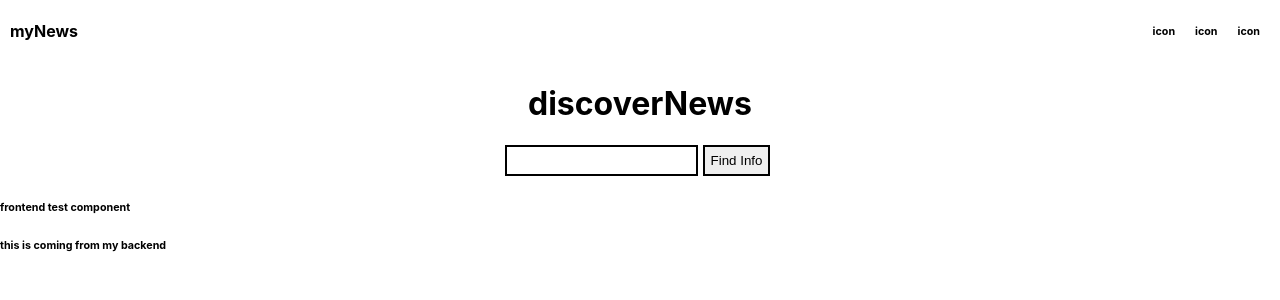
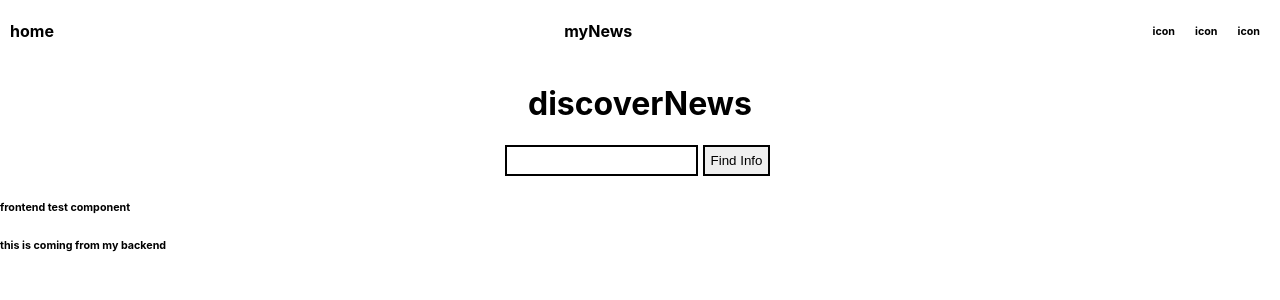
Before and after one commit to ahawkz/discover-podcasts-frontend, a React (Create React App) app: page / in a window 1280 px wide. Shown: the top 300 px of the page. Built offline with nearby package versions, Linux system fonts and the light colour scheme; no server answers.

Commit message:
toggle function works between mynews and home

```diff
--- a/src/App.js
+++ b/src/App.js
@@ -1,16 +1,56 @@
 import React from 'react';
-import Test from './components/Test.js'
-import Search from './components/Search.js'
-import Header from './components/Header.js'
+// components
+import Test from './components/Test.js';
+import Search from './components/Search.js';
+import  Header from './components/Header.js';
+import MyNews from  './components/MyNews.js'
 
-function App() {
-  return (
-    <div className="App">
-        < Header/>
-        < Search />
+
+// ==== COMPONENT CLASS ==== //
+
+class App extends React.Component {
+  constructor(props){
+    super(props)
+    this.state = {
+      view: {
+        page: 'home',
+        pageTitle: 'discover'
+      }
+    }
+  }
+  handleView = (view) => {
+    let pageTitle = ''
+    switch (view) {
+      case 'home':
+        pageTitle = 'discoverNews'
+        break
+      case 'myNews':
+        pageTitle = 'myNews'
+        break
+      default:
+        break
+    }
+    this.setState({
+      view: {
+        page: view,
+        pageTitle: pageTitle
+      }
+    })
+  }
+  render(){
+    return (
+      <div className="App">
+        < Header handleView={this.handleView}/>
+        { this.state.view.page === 'home' ? < Search
+          view={this.state.view}
+          handleView = {this.handleView}
+          /> : < MyNews />}
+
+
         < Test/>
-    </div>
-  );
+      </div>
+    )
+  }
 }
 
 export default App;
--- a/src/components/Header.js
+++ b/src/components/Header.js
@@ -3,8 +3,15 @@ import React from 'react';
 class Header extends React.Component {
   render(){
     return(
-      <header className="header">
-        <a href=""><h4>myNews</h4></a>
+      <header>
+        <h4
+          onClick={() => {
+            this.props.handleView('home')}}
+        >home</h4>
+        <h4
+          onClick={() => {
+            this.props.handleView('myNews')}}
+        >myNews</h4>
         <div className="social-icons">
           <a href=""><h6>icon</h6></a>
           <a href=""><h6>icon</h6></a>
--- /dev/null
+++ b/src/components/MyNews.js
@@ -0,0 +1,13 @@
+import React from 'react';
+
+class MyNews extends React.Component {
+  render(){
+    return(
+      <div>
+        <h1>myNews!!!!</h1>
+      </div>
+    )
+  }
+}
+
+export default MyNews;
--- a/src/components/Search.js
+++ b/src/components/Search.js
@@ -12,7 +12,10 @@ class Search extends React.Component {
     }
     this.handleChange = this.handleChange.bind(this)
     this.handleSubmit = this.handleSubmit.bind(this)
-  } //end constructor
+  }
+  // ==============
+  // HANDLERS
+  // ==============
   handleChange(event){
     this.setState({[event.target.id]: event.target.value})
   }
@@ -33,6 +36,9 @@ class Search extends React.Component {
     )
     })
   }
+  // ==============
+  // RENDER
+  // ==============
   render(){
     return(
       <React.Fragment>
--- a/src/components/Test.js
+++ b/src/components/Test.js
@@ -6,19 +6,19 @@ class Test extends React.Component {
     this.state = {message: ''}
   }
   componentDidMount(){
-    // fetch('https://discover-podcasts.herokuapp.com/test')
-    // .then(data => {
-    //   return data.json()
-    // })
-    // .then(json => {
-    //   console.log(json)
-    //   this.setState({
-    //     message: json
-    //   })
-    // })
-    // .catch(error => {
-    //   console.log(error)
-    // })
+    fetch('https://discover-podcasts.herokuapp.com/test')
+    .then(data => {
+      return data.json()
+    })
+    .then(json => {
+      console.log(json)
+      this.setState({
+        message: json
+      })
+    })
+    .catch(error => {
+      console.log(error)
+    })
   }
   render(){
     return(
```
Also changed, not shown: src/components/MyPods.js (deleted, +0 -33 lines).
